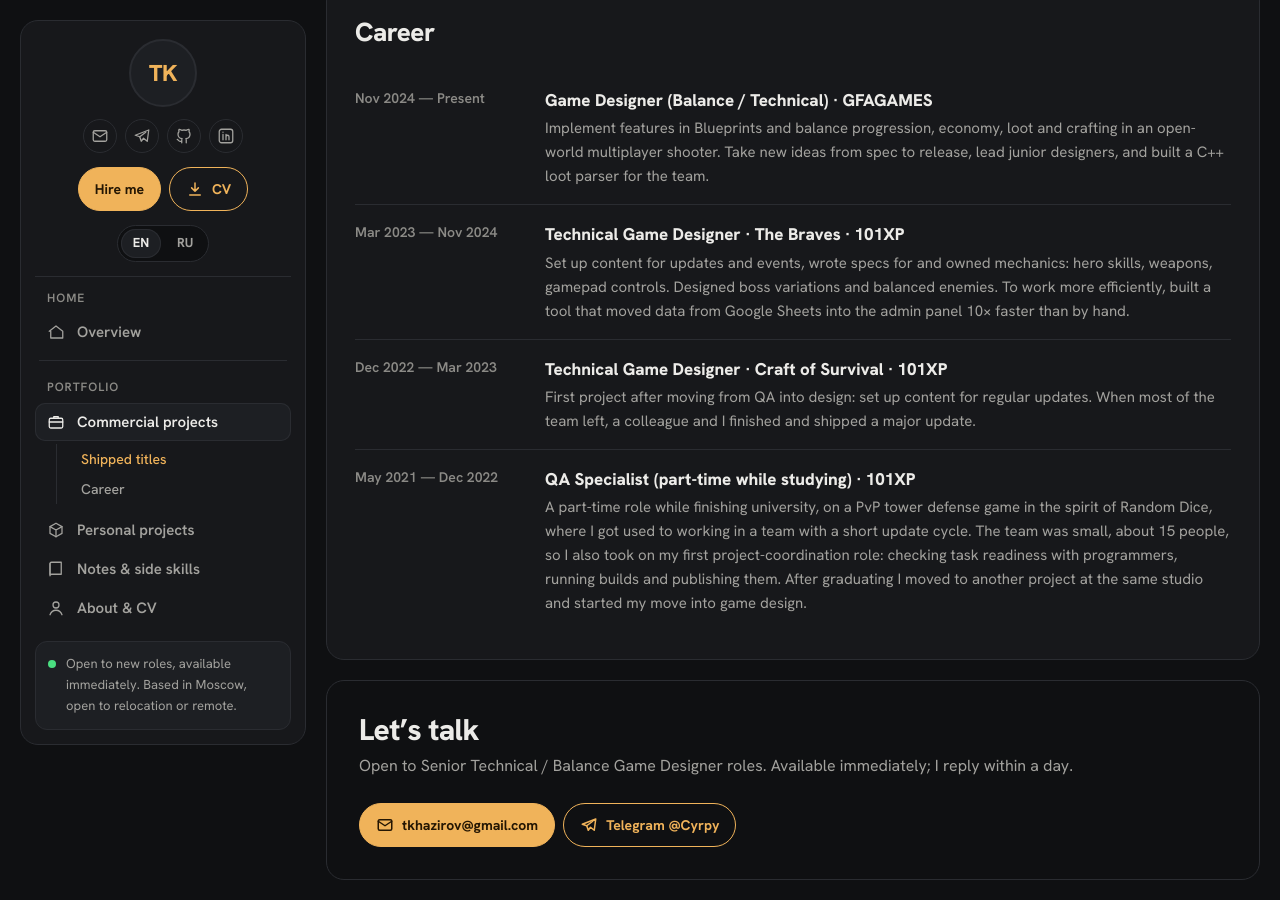
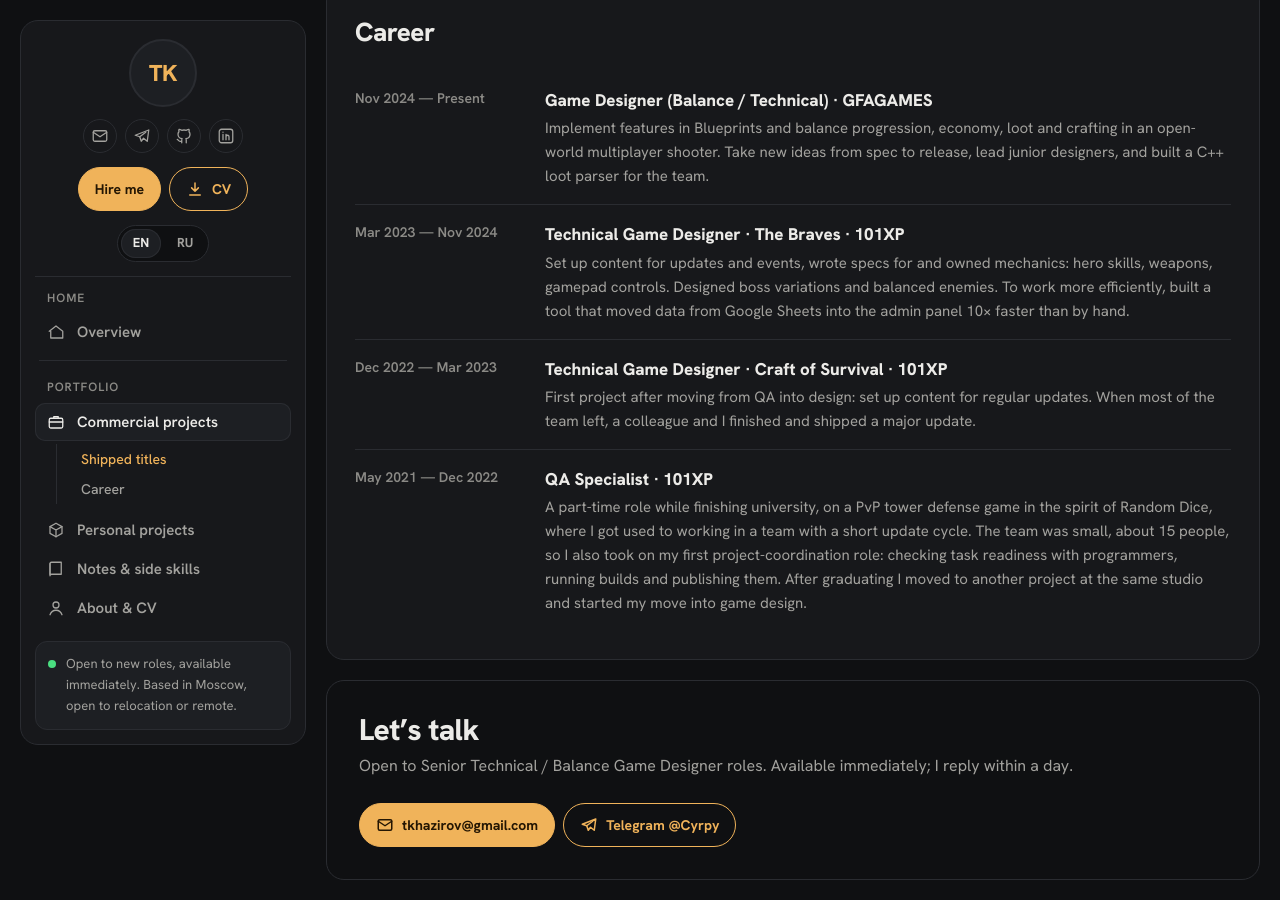
Before and after one commit to KhazirovTimur/KhazirovTimur.github.io, a Jekyll site: the page built from experience/index.md, in a window 1280 px wide and 900 px high, scrolled down 892 px. Built offline with Jekyll 4.4.1, drawn with Linux system fonts in a browser that asks for light colours.

Commit message:
Career: drop the part-time remark from the QA role title
Co-Authored-By: Claude Opus 5.5 <noreply@anthropic.com>
Claude-Session: https://claude.ai/code/session_01KqQuwKLy2JmL8Mj5472tYb

```diff
--- a/_data/career.yml
+++ b/_data/career.yml
@@ -26,7 +26,7 @@
 
 - company: 101XP
   projects: []
-  role:   { en: "QA Specialist (part-time while studying)", ru: "QA-специалист (подработка во время учёбы)" }
+  role:   { en: "QA Specialist", ru: "QA-специалист" }
   period: { en: "May 2021 — Dec 2022", ru: "Май 2021 — декабрь 2022" }
   text:
     en: "A part-time role while finishing university, on a PvP tower defense game in the spirit of Random Dice, where I got used to working in a team with a short update cycle. The team was small, about 15 people, so I also took on my first project-coordination role: checking task readiness with programmers, running builds and publishing them. After graduating I moved to another project at the same studio and started my move into game design."
```
Also changed, not shown: 3 other files.
